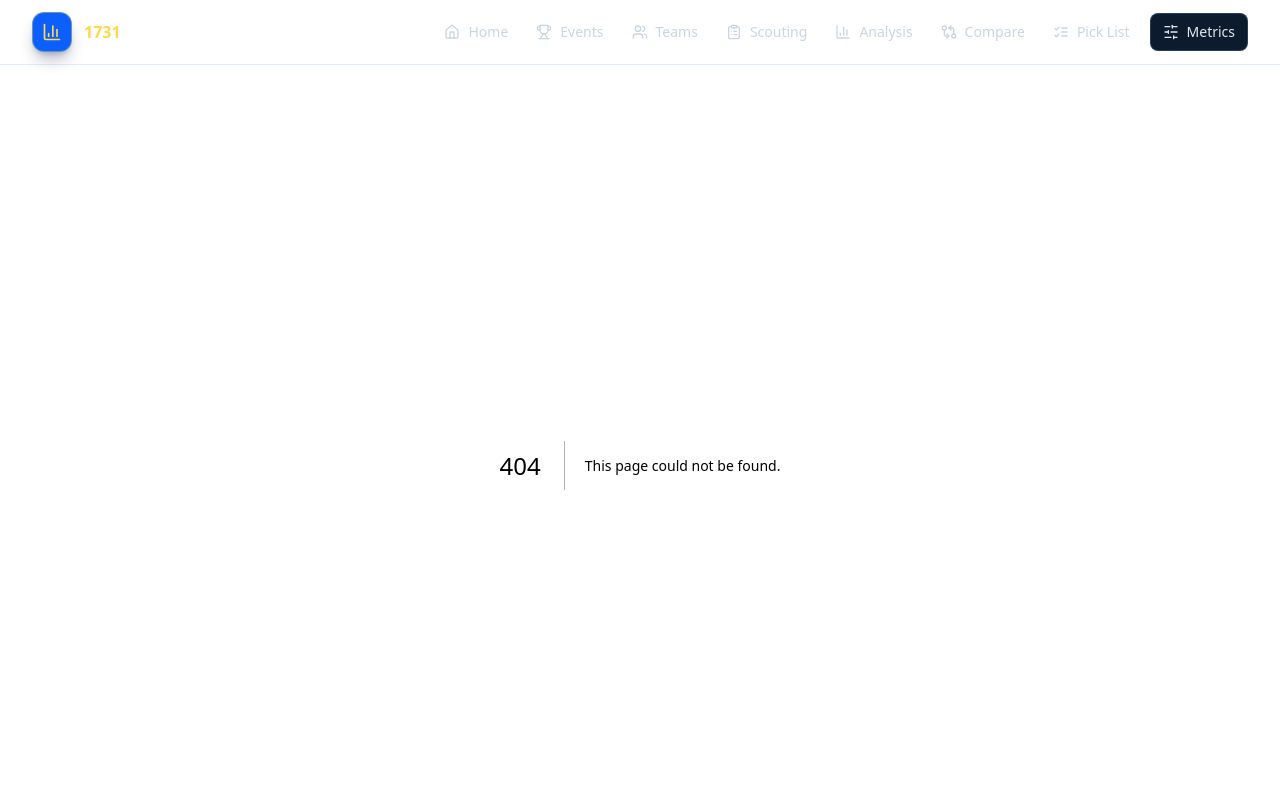
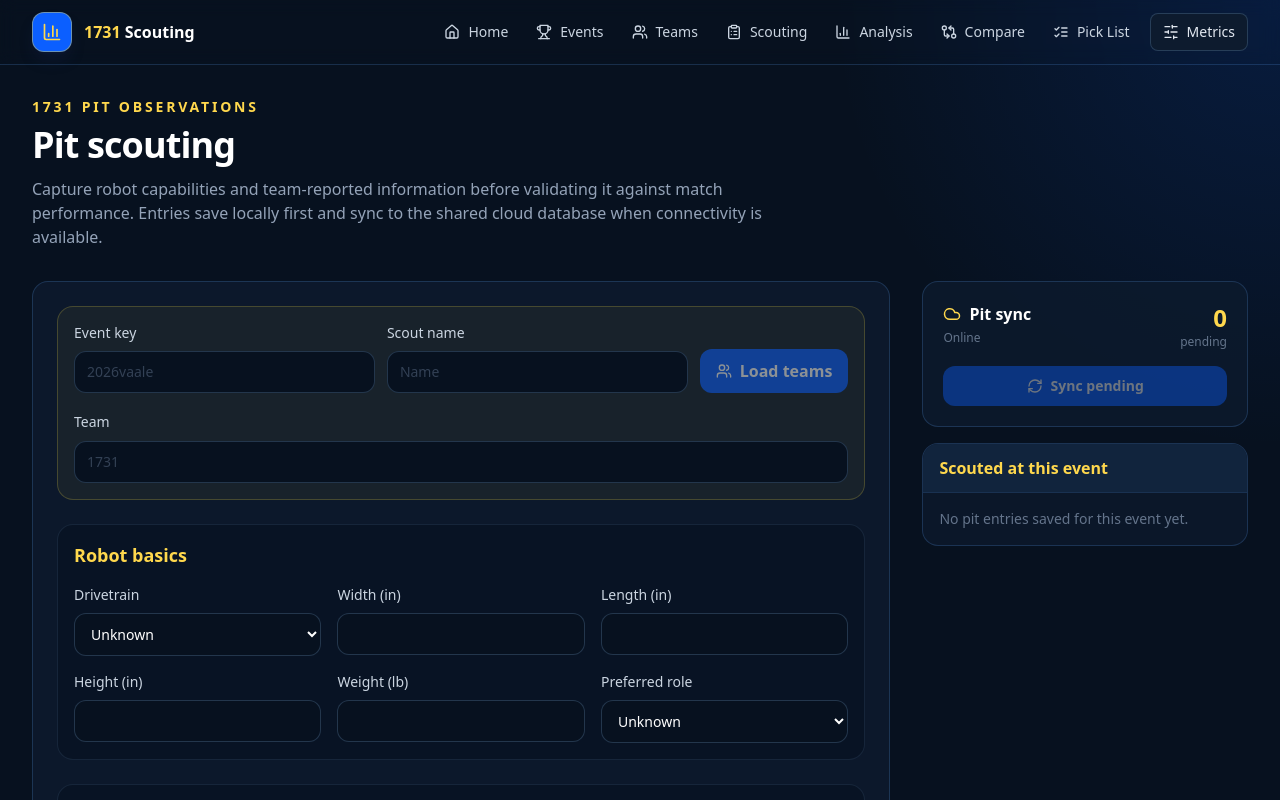
Before and after one commit to IAbbasi04/FRC1731-Scouting-App, a Next.js app: page /pit-scouting in a window 1280 px wide. Before the commit this address had no page. Shown: the top 800 px of the page. Built offline with nearby package versions, Linux system fonts and the light colour scheme.

Commit message:
Add pit scouting page

```diff
--- /dev/null
+++ b/app/pit-scouting/page.tsx
@@ -0,0 +1,15 @@
+import { PageHeader } from "@/components/page-header";
+import { PitScoutingForm } from "@/components/pit-scouting-form";
+
+export default function PitScoutingPage() {
+  return (
+    <main className="mx-auto max-w-7xl space-y-8 px-4 py-8 sm:px-6 lg:px-8">
+      <PageHeader
+        eyebrow="1731 pit observations"
+        title="Pit scouting"
+        description="Capture robot capabilities and team-reported information before validating it against match performance. Entries save locally first and sync to the shared cloud database when connectivity is available."
+      />
+      <PitScoutingForm />
+    </main>
+  );
+}
```
